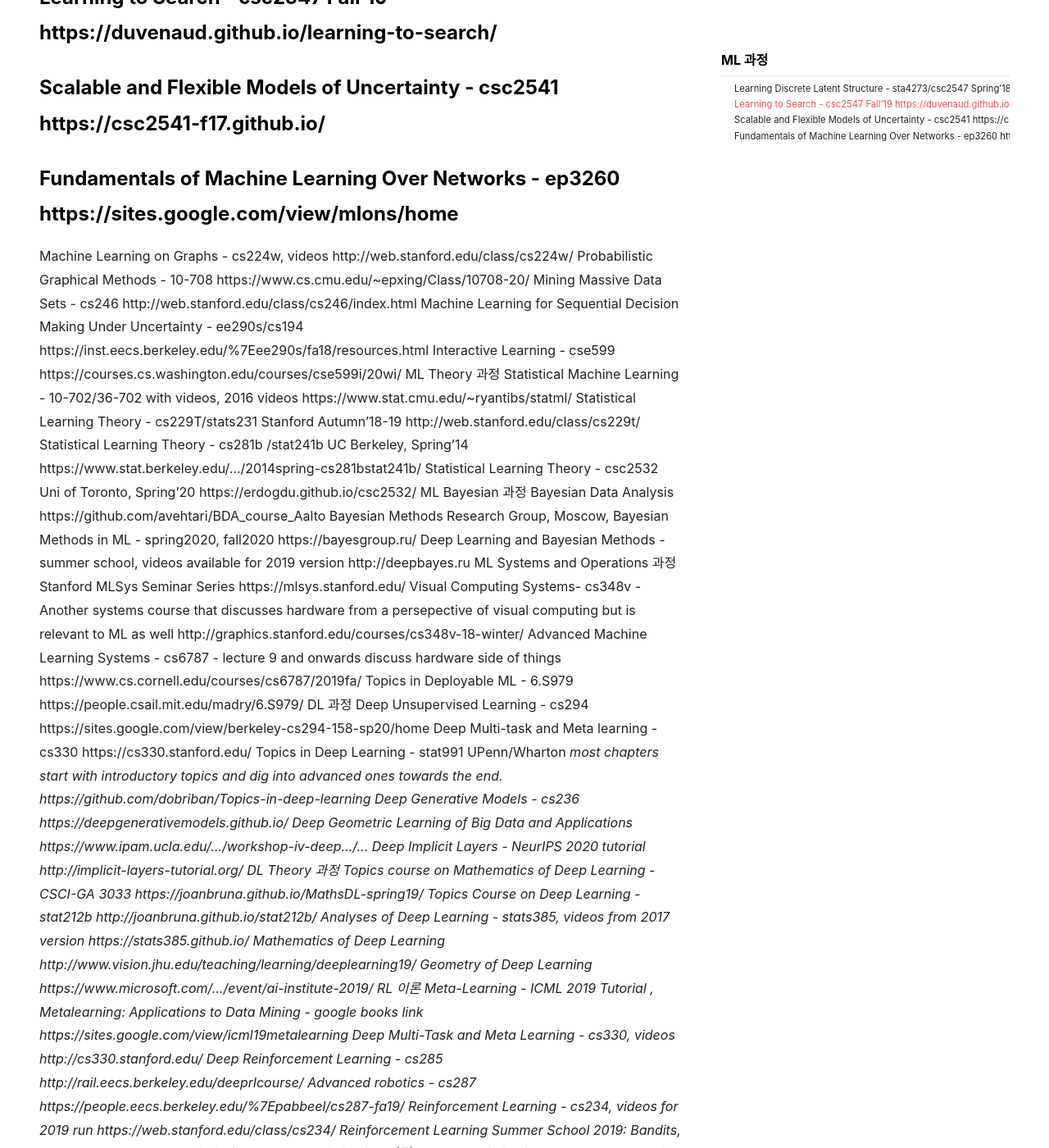
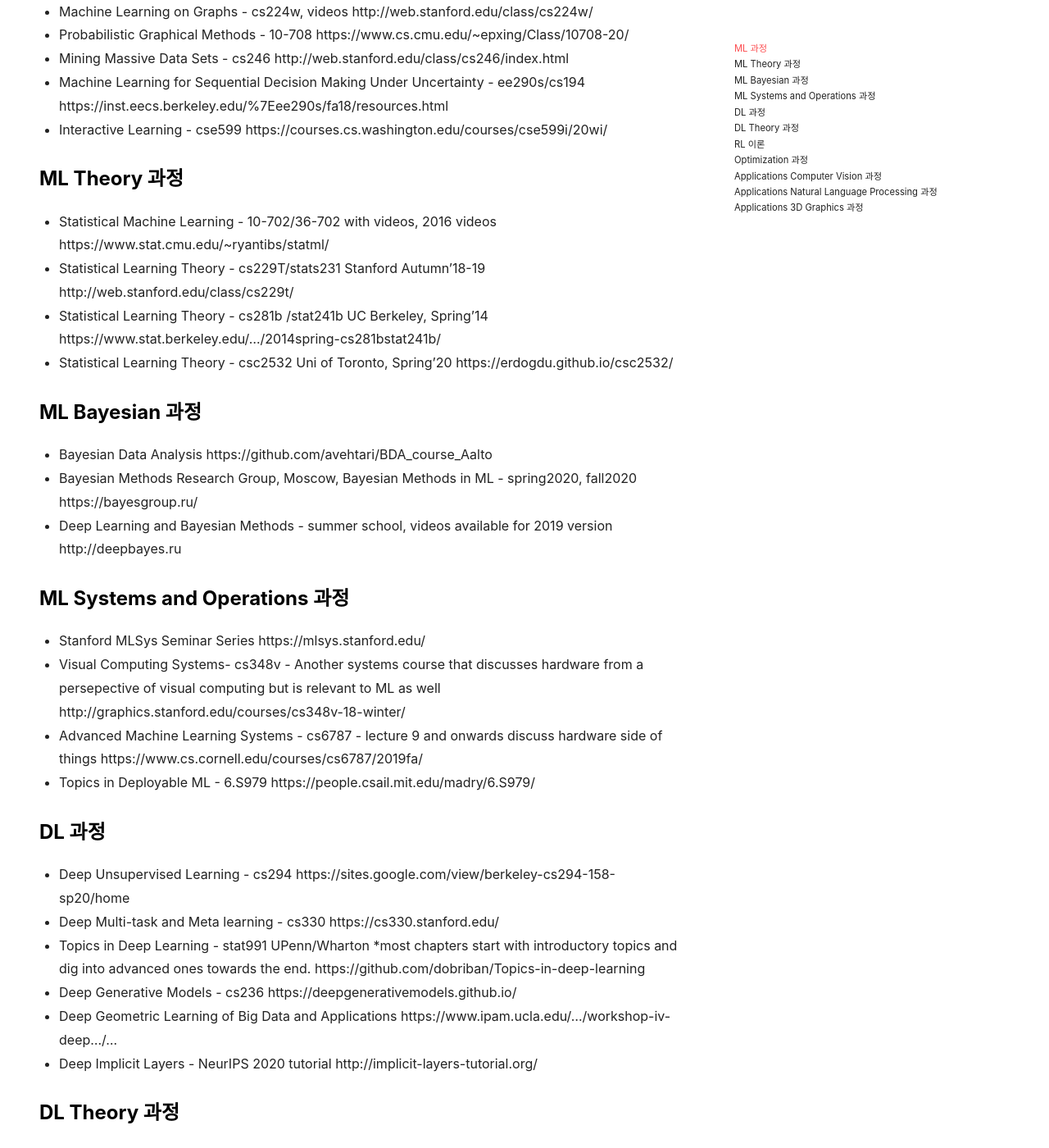
Before and after one commit to underthelights/previous, a Jekyll site: the page built from _posts/thebluenote/2021-01-24-rdmp.md, in a window 1280 px wide and 1400 px high, scrolled down 594 px. Shown: the whole window at 82% size. Built offline with Jekyll 4.4.1, drawn with Linux system fonts in a browser that asks for light colours; nearby versions of some CDN libraries; comment, search, counter and statistics services are not loaded; some of the changed text lies outside the part shown.

Commit message:
Update 2021-01-24-rdmp.md

```diff
--- a/_posts/thebluenote/2021-01-24-rdmp.md
+++ b/_posts/thebluenote/2021-01-24-rdmp.md
@@ -11,79 +11,85 @@
 
 **BE HUMBLE.**
 <!--more-->
-# ML 과정
 
-### Learning Discrete Latent Structure - sta4273/csc2547 Spring'18 https://duvenaud.github.io/learn-discrete/
+### ML 과정
+- Learning Discrete Latent Structure - sta4273/csc2547 Spring'18 https://duvenaud.github.io/learn-discrete/
+- Learning to Search - csc2547 Fall'19 https://duvenaud.github.io/learning-to-search/
+- Scalable and Flexible Models of Uncertainty - csc2541 https://csc2541-f17.github.io/
+- Fundamentals of Machine Learning Over Networks - ep3260 https://sites.google.com/view/mlons/home
+- Machine Learning on Graphs - cs224w, videos http://web.stanford.edu/class/cs224w/
+- Probabilistic Graphical Methods - 10-708 https://www.cs.cmu.edu/~epxing/Class/10708-20/
+- Mining Massive Data Sets - cs246 http://web.stanford.edu/class/cs246/index.html
+- Machine Learning for Sequential Decision Making Under Uncertainty - ee290s/cs194 https://inst.eecs.berkeley.edu/%7Eee290s/fa18/resources.html
+- Interactive Learning - cse599 https://courses.cs.washington.edu/courses/cse599i/20wi/
 
-### Learning to Search - csc2547 Fall'19 https://duvenaud.github.io/learning-to-search/
+### ML Theory 과정
+- Statistical Machine Learning - 10-702/36-702 with videos, 2016 videos https://www.stat.cmu.edu/~ryantibs/statml/
+- Statistical Learning Theory - cs229T/stats231 Stanford Autumn'18-19 http://web.stanford.edu/class/cs229t/
+- Statistical Learning Theory - cs281b /stat241b UC Berkeley, Spring'14 https://www.stat.berkeley.edu/.../2014spring-cs281bstat241b/
+- Statistical Learning Theory - csc2532 Uni of Toronto, Spring'20 https://erdogdu.github.io/csc2532/
 
-### Scalable and Flexible Models of Uncertainty - csc2541 https://csc2541-f17.github.io/
+### ML Bayesian 과정
+- Bayesian Data Analysis https://github.com/avehtari/BDA_course_Aalto
+- Bayesian Methods Research Group, Moscow, Bayesian Methods in ML - spring2020, fall2020 https://bayesgroup.ru/
+- Deep Learning and Bayesian Methods - summer school, videos available for 2019 version http://deepbayes.ru
 
-### Fundamentals of Machine Learning Over Networks - ep3260 https://sites.google.com/view/mlons/home
-Machine Learning on Graphs - cs224w, videos http://web.stanford.edu/class/cs224w/
-Probabilistic Graphical Methods - 10-708 https://www.cs.cmu.edu/~epxing/Class/10708-20/
-Mining Massive Data Sets - cs246 http://web.stanford.edu/class/cs246/index.html
-Machine Learning for Sequential Decision Making Under Uncertainty - ee290s/cs194 https://inst.eecs.berkeley.edu/%7Eee290s/fa18/resources.html
-Interactive Learning - cse599 https://courses.cs.washington.edu/courses/cse599i/20wi/
-ML Theory 과정
-Statistical Machine Learning - 10-702/36-702 with videos, 2016 videos https://www.stat.cmu.edu/~ryantibs/statml/
-Statistical Learning Theory - cs229T/stats231 Stanford Autumn'18-19 http://web.stanford.edu/class/cs229t/
-Statistical Learning Theory - cs281b /stat241b UC Berkeley, Spring'14
-https://www.stat.berkeley.edu/.../2014spring-cs281bstat241b/
-Statistical Learning Theory - csc2532 Uni of Toronto, Spring'20 https://erdogdu.github.io/csc2532/
-ML Bayesian 과정
-Bayesian Data Analysis https://github.com/avehtari/BDA_course_Aalto
-Bayesian Methods Research Group, Moscow, Bayesian Methods in ML - spring2020, fall2020 https://bayesgroup.ru/
-Deep Learning and Bayesian Methods - summer school, videos available for 2019 version http://deepbayes.ru
-ML Systems and Operations 과정
-Stanford MLSys Seminar Series https://mlsys.stanford.edu/
-Visual Computing Systems- cs348v - Another systems course that discusses hardware from a persepective of visual computing but is relevant to ML as well http://graphics.stanford.edu/courses/cs348v-18-winter/
-Advanced Machine Learning Systems - cs6787 - lecture 9 and onwards discuss hardware side of things https://www.cs.cornell.edu/courses/cs6787/2019fa/
-Topics in Deployable ML - 6.S979 https://people.csail.mit.edu/madry/6.S979/
-DL 과정
-Deep Unsupervised Learning - cs294 https://sites.google.com/view/berkeley-cs294-158-sp20/home
-Deep Multi-task and Meta learning - cs330 https://cs330.stanford.edu/
-Topics in Deep Learning - stat991 UPenn/Wharton *most chapters start with introductory topics and dig into advanced ones towards the end. https://github.com/dobriban/Topics-in-deep-learning
-Deep Generative Models - cs236 https://deepgenerativemodels.github.io/
-Deep Geometric Learning of Big Data and Applications https://www.ipam.ucla.edu/.../workshop-iv-deep.../...
-Deep Implicit Layers - NeurIPS 2020 tutorial http://implicit-layers-tutorial.org/
-DL Theory 과정
-Topics course on Mathematics of Deep Learning - CSCI-GA 3033 https://joanbruna.github.io/MathsDL-spring19/
-Topics Course on Deep Learning - stat212b http://joanbruna.github.io/stat212b/
-Analyses of Deep Learning - stats385, videos from 2017 version https://stats385.github.io/
-Mathematics of Deep Learning http://www.vision.jhu.edu/teaching/learning/deeplearning19/
-Geometry of Deep Learning https://www.microsoft.com/.../event/ai-institute-2019/
-RL 이론
-Meta-Learning - ICML 2019 Tutorial , Metalearning: Applications to Data Mining - google books link https://sites.google.com/view/icml19metalearning
-Deep Multi-Task and Meta Learning - cs330, videos http://cs330.stanford.edu/
-Deep Reinforcement Learning - cs285 http://rail.eecs.berkeley.edu/deeprlcourse/
-Advanced robotics - cs287 https://people.eecs.berkeley.edu/%7Epabbeel/cs287-fa19/
-Reinforcement Learning - cs234, videos for 2019 run https://web.stanford.edu/class/cs234/
-Reinforcement Learning Summer School 2019: Bandits, RL & Deep RL https://rlss.inria.fr/program/
-Optimization 과정
-Convex Optimization I - ee364a, has quite recent videos too. Convex Optimization II - ee364b, 2008 videos http://stanford.edu/class/ee364a/
-Convex Optimization and Approximation - ee227c https://ee227c.github.io/
-Convex Optimization - ee227bt https://people.eecs.berkeley.edu/.../EE227BT/index.html
-Variational Methods for Computer Vision https://vision.in.tum.de/teaching/ws2013/vmcv2013
-Advanced Optimization and Randomized Algorithms - 10-801, videos http://www.cs.cmu.edu/%7Esuvrit/teach/index.html
-Optimization Methods for Machine Learning and Engineering - Karlsruhe Institute of Technology https://www.youtube.com/playlist...
-Applications Computer Vision 과정
-Computational Video Manipulation - cs448v https://magrawala.github.io/cs448v-sp19/
-Advanced Topics in ML: Modeling and Segmentation of Multivariate Mixed Data http://www.vision.jhu.edu/teaching/learning/learning10/
-TUM AI Guest lecture series - many influential researchers in DL, vision, graphics talk about latest advances and their latest works. https://www.youtube.com/playlist...
-Advanced Deep Learning for Computer Vision - TUM ADL4CV https://www.youtube.com/playlist...
-Detection, Segmentation and Tracking - TUM CV3DST https://www.youtube.com/playlist...
-Guest lectures at TUM Dynamic Vision and Learning group https://www.youtube.com/playlist...
-Vision Seminar at MIT https://www.youtube.com/.../UCLMiFkFyfcNnZs6iwYLPI9g/videos
-Applications Natural Language Processing 과정
-Natural Language Processing with Deep Learning - cs224n (* not sure if it belongs here, people working in NLP can help me out) http://web.stanford.edu/class/cs224n/
-Neural networks for NLP - cs11-747 http://www.phontron.com/class/nn4nlp2020/schedule.html
-Natural Language Understanding - cs224u, video https://web.stanford.edu/class/cs224u/
-Applications 3D Graphics 과정
-Non-Euclidean Methods in Machine Learning - cs468, 2020 http://graphics.stanford.edu/.../cs468-20-fall/schedule.html
-Machine Learning for 3D Data - cs468, spring 2017 http://graphics.stanford.edu/.../cs468-17.../schedule.html
-Data-Driven Shape Analysis - cs468, 2014 http://graphics.stanford.edu/courses/cs468-14-spring/
-Geometric Deep Learning - Not a course but the website links a few tutorials on Geometric DL http://geometricdeeplearning.com/
-Deep Learning for Computer Graphics - SIGGRAPH 2019 https://geometry.cs.ucl.ac.uk/creativeai/
-Machine Learning for Machine Vision as Inverse Graphics - csc2547 Winter'20 http://www.cs.utoronto.ca/~bonner/courses/2020s/csc2547/
-Machine Learning Meets Geometry, winter 2020; Machine Learning for 3D Data, winter 2018 https://geoml.github.io/schedule.html
+### ML Systems and Operations 과정
+- Stanford MLSys Seminar Series https://mlsys.stanford.edu/
+- Visual Computing Systems- cs348v - Another systems course that discusses hardware from a persepective of visual computing but is relevant to ML as well http://graphics.stanford.edu/courses/cs348v-18-winter/
+- Advanced Machine Learning Systems - cs6787 - lecture 9 and onwards discuss hardware side of things https://www.cs.cornell.edu/courses/cs6787/2019fa/
+- Topics in Deployable ML - 6.S979 https://people.csail.mit.edu/madry/6.S979/
+
+### DL 과정
+- Deep Unsupervised Learning - cs294 https://sites.google.com/view/berkeley-cs294-158-sp20/home
+- Deep Multi-task and Meta learning - cs330 https://cs330.stanford.edu/
+- Topics in Deep Learning - stat991 UPenn/Wharton *most chapters start with introductory topics and dig into advanced ones towards the end. https://github.com/dobriban/Topics-in-deep-learning
+- Deep Generative Models - cs236 https://deepgenerativemodels.github.io/
+- Deep Geometric Learning of Big Data and Applications https://www.ipam.ucla.edu/.../workshop-iv-deep.../...
+- Deep Implicit Layers - NeurIPS 2020 tutorial http://implicit-layers-tutorial.org/
+
+### DL Theory 과정
+- Topics course on Mathematics of Deep Learning - CSCI-GA 3033 https://joanbruna.github.io/MathsDL-spring19/
+- Topics Course on Deep Learning - stat212b http://joanbruna.github.io/stat212b/
+- Analyses of Deep Learning - stats385, videos from 2017 version https://stats385.github.io/
+- Mathematics of Deep Learning http://www.vision.jhu.edu/teaching/learning/deeplearning19/
+- Geometry of Deep Learning https://www.microsoft.com/.../event/ai-institute-2019/
+
+### RL 이론
+- Meta-Learning - ICML 2019 Tutorial , Metalearning: Applications to Data Mining - google books link https://sites.google.com/view/icml19metalearning
+- Deep Multi-Task and Meta Learning - cs330, videos http://cs330.stanford.edu/
+- Deep Reinforcement Learning - cs285 http://rail.eecs.berkeley.edu/deeprlcourse/
+- Advanced robotics - cs287 https://people.eecs.berkeley.edu/%7Epabbeel/cs287-fa19/
+- Reinforcement Learning - cs234, videos for 2019 run https://web.stanford.edu/class/cs234/
+- Reinforcement Learning Summer School 2019: Bandits, RL & Deep RL https://rlss.inria.fr/program/
+
+### Optimization 과정
+- Convex Optimization I - ee364a, has quite recent videos too. Convex Optimization II - ee364b, 2008 videos http://stanford.edu/class/ee364a/
+- Convex Optimization and Approximation - ee227c https://ee227c.github.io/
+- Convex Optimization - ee227bt https://people.eecs.berkeley.edu/.../EE227BT/index.html
+- Variational Methods for Computer Vision https://vision.in.tum.de/teaching/ws2013/vmcv2013
+- Advanced Optimization and Randomized Algorithms - 10-801, videos http://www.cs.cmu.edu/%7Esuvrit/teach/index.html
+- Optimization Methods for Machine Learning and Engineering - Karlsruhe Institute of Technology https://www.youtube.com/playlist...
+
+### Applications Computer Vision 과정
+- Computational Video Manipulation - cs448v https://magrawala.github.io/cs448v-sp19/
+- Advanced Topics in ML: Modeling and Segmentation of Multivariate Mixed Data http://www.vision.jhu.edu/teaching/learning/learning10/
+- TUM AI Guest lecture series - many influential researchers in DL, vision, graphics talk about latest advances and their latest works. https://www.youtube.com/playlist...
+- Advanced Deep Learning for Computer Vision - TUM ADL4CV https://www.youtube.com/playlist...
+- Detection, Segmentation and Tracking - TUM CV3DST https://www.youtube.com/playlist...
+- Guest lectures at TUM Dynamic Vision and Learning group https://www.youtube.com/playlist...
+- Vision Seminar at MIT https://www.youtube.com/.../UCLMiFkFyfcNnZs6iwYLPI9g/videos
+
+### Applications Natural Language Processing 과정
+- Natural Language Processing with Deep Learning - cs224n (* not sure if it belongs here, people working in NLP can help me out) http://web.stanford.edu/class/cs224n/
+- Neural networks for NLP - cs11-747 http://www.phontron.com/class/nn4nlp2020/schedule.html
+- Natural Language Understanding - cs224u, video https://web.stanford.edu/class/cs224u/
+
+### Applications 3D Graphics 과정
+- Non-Euclidean Methods in Machine Learning - cs468, 2020 http://graphics.stanford.edu/.../cs468-20-fall/schedule.html
+- Machine Learning for 3D Data - cs468, spring 2017 http://graphics.stanford.edu/.../cs468-17.../schedule.html
+- Data-Driven Shape Analysis - cs468, 2014 http://graphics.stanford.edu/courses/cs468-14-spring/
+- Geometric Deep Learning - Not a course but the website links a few tutorials on Geometric DL http://geometricdeeplearning.com/
+- Deep Learning for Computer Graphics - SIGGRAPH 2019 https://geometry.cs.ucl.ac.uk/creativeai/
+- Machine Learning for Machine Vision as Inverse Graphics - csc2547 Winter'20 http://www.cs.utoronto.ca/~bonner/courses/2020s/csc2547/
+- Machine Learning Meets Geometry, winter 2020; Machine Learning for 3D Data, winter 2018 https://geoml.github.io/schedule.html
```
Also changed, not shown: other parts of _posts/thebluenote/2021-01-24-rdmp.md (+1 -1 lines).
